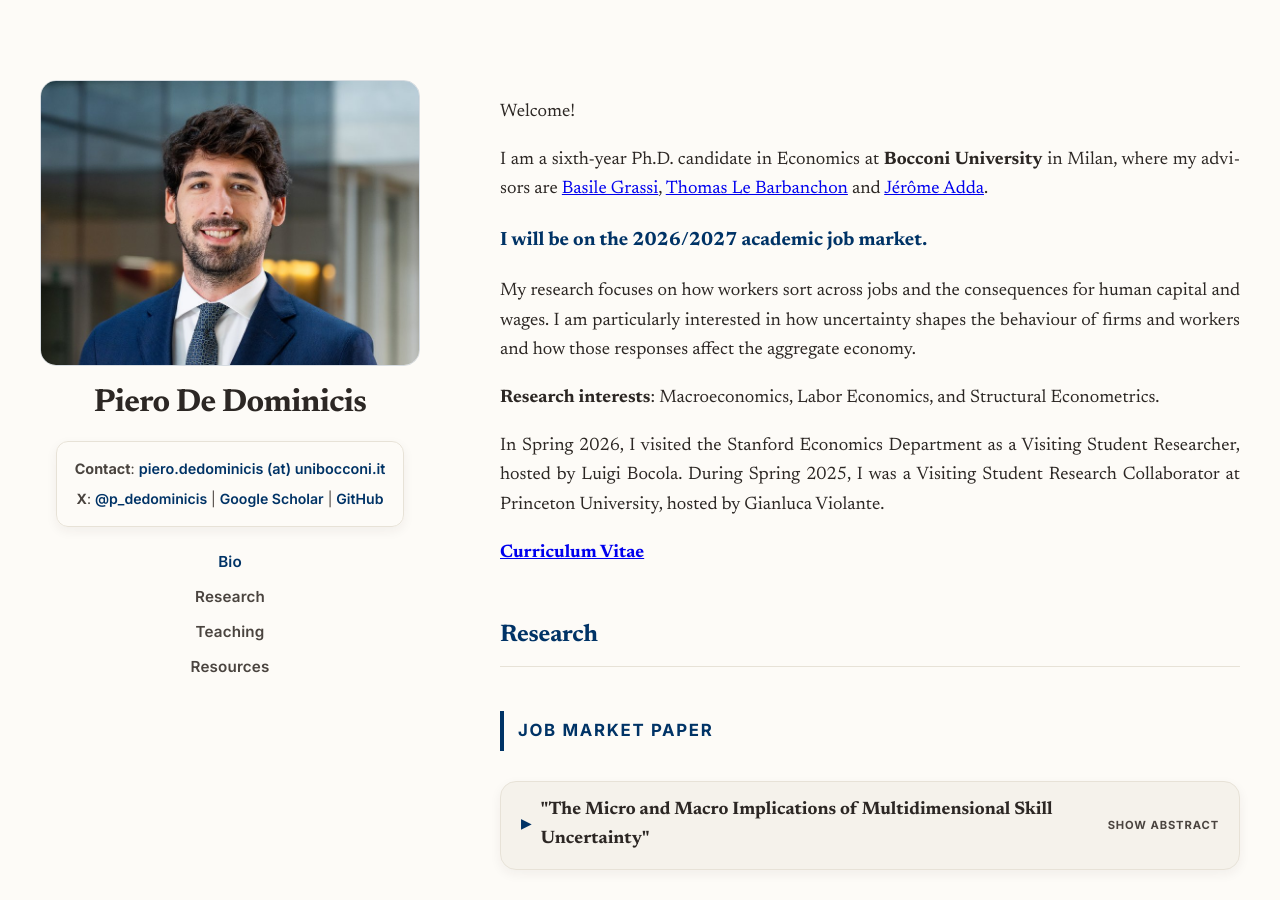
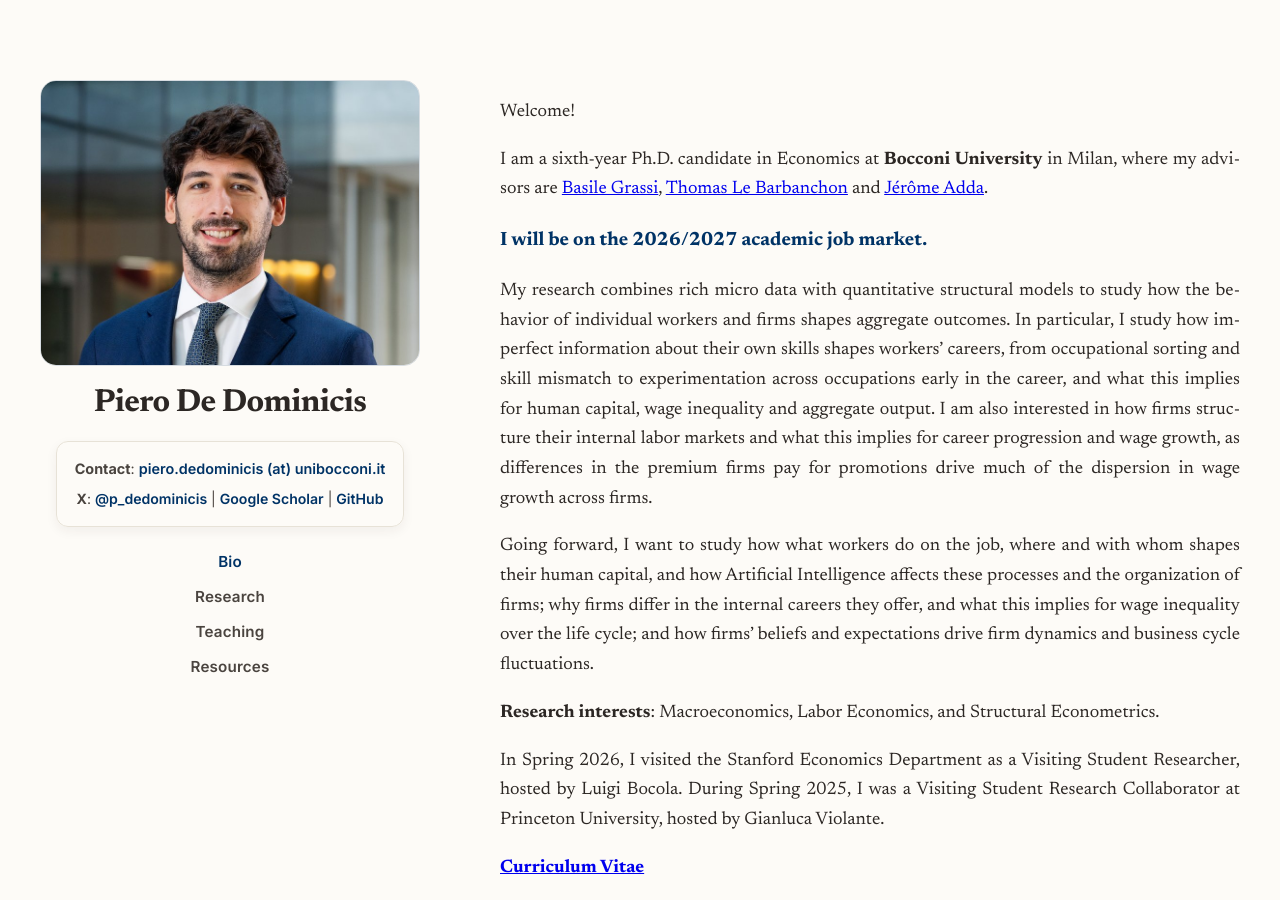
Before and after one commit to peppecon/peppecon.github.io, a Jekyll site: the page built from _pages/about.md, in a window 1280 px wide and 900 px high. Built offline with Jekyll 4.4.1, drawn with Linux system fonts in a browser that asks for light colours.

Commit message:
Rewrite bio around research agenda
Co-Authored-By: Claude Opus 5.5 <noreply@anthropic.com>

```diff
--- a/_pages/about.md
+++ b/_pages/about.md
@@ -45,7 +45,9 @@ I am a sixth-year Ph.D. candidate in Economics at **Bocconi University** in Mila
 
 <p class="job-market-note">I will be on the 2026/2027 academic job market.</p>
 
-My research focuses on how workers sort across jobs and the consequences for human capital and wages. I am particularly interested in how uncertainty shapes the behaviour of firms and workers and how those responses affect the aggregate economy.
+My research combines rich micro data with quantitative structural models to study how the behavior of individual workers and firms shapes aggregate outcomes. In particular, I study how imperfect information about their own skills shapes workers' careers, from occupational sorting and skill mismatch to experimentation across occupations early in the career, and what this implies for human capital, wage inequality and aggregate output. I am also interested in how firms structure their internal labor markets and what this implies for career progression and wage growth, as differences in the premium firms pay for promotions drive much of the dispersion in wage growth across firms.
+
+Going forward, I want to study how what workers do on the job, where and with whom shapes their human capital, and how Artificial Intelligence affects these processes and the organization of firms; why firms differ in the internal careers they offer, and what this implies for wage inequality over the life cycle; and how firms' beliefs and expectations drive firm dynamics and business cycle fluctuations.
 
 **Research interests**: Macroeconomics, Labor Economics, and Structural Econometrics.
 
```
